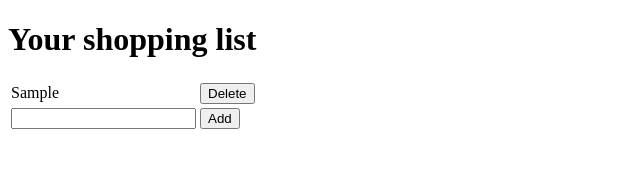
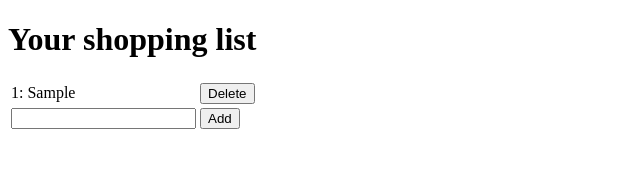
Before and after one commit to gamliela/blog-serverless-auth-example, a Next.js app: page / in a window 1280 px wide. Both pictures are taken after typing "Sample" into the empty fields and a click on the button "Add". Shown: the top 182 px of the page, without its empty margins (0-640 px from the left). Built offline with nearby package versions, Linux system fonts and the light colour scheme.

Commit message:
Refactor: separate ShoppingList to its own file

```diff
--- /dev/null
+++ b/src/components/ShoppingList.jsx
@@ -0,0 +1,49 @@
+import React, { useCallback, useRef, useState } from "react";
+
+let nextId = 1;
+
+function ShoppingList() {
+  const [list, setList] = useState([]);
+  const inputElement = useRef(null);
+
+  // adds the value in inputElement to the list
+  const addItem = useCallback(() => {
+    if (inputElement.current && inputElement.current.value) {
+      const newValue = inputElement.current.value;
+      setList((list) => [...list, { id: nextId++, value: newValue }]);
+      inputElement.current.value = "";
+    }
+  }, []);
+
+  // removes item from the list, identified by id
+  const deleteItem = (id) => {
+    setList((list) => list.filter((item) => item.id != id));
+  };
+
+  return (
+    <table>
+      <tbody>
+        {list.map((item) => (
+          <tr key={item.id}>
+            <td>
+              {item.id}: {item.value}
+            </td>
+            <td>
+              <button onClick={() => deleteItem(item.id)}>Delete</button>
+            </td>
+          </tr>
+        ))}
+        <tr>
+          <td>
+            <input ref={inputElement} type="text" />
+          </td>
+          <td>
+            <button onClick={addItem}>Add</button>
+          </td>
+        </tr>
+      </tbody>
+    </table>
+  );
+}
+
+export default ShoppingList;
--- a/src/pages/index.jsx
+++ b/src/pages/index.jsx
@@ -1,48 +1,5 @@
-import React, { useCallback, useRef, useState } from "react";
-
-let nextId = 0;
-
-function ShoppingList() {
-  const [list, setList] = useState([]);
-  const inputElement = useRef(null);
-
-  // adds the value in inputElement to the list
-  const addItem = useCallback(() => {
-    if (inputElement.current && inputElement.current.value) {
-      const newValue = inputElement.current.value;
-      setList((list) => [...list, newValue]);
-      inputElement.current.value = "";
-    }
-  }, []);
-
-  // removes the i'th item from the list
-  const deleteItem = (index) => {
-    setList((list) => list.filter((_, i) => i != index));
-  };
-
-  return (
-    <table>
-      <tbody>
-        {list.map((item, i) => (
-          <tr key={nextId++}>
-            <td>{item}</td>
-            <td>
-              <button onClick={() => deleteItem(i)}>Delete</button>
-            </td>
-          </tr>
-        ))}
-        <tr>
-          <td>
-            <input ref={inputElement} type="text" />
-          </td>
-          <td>
-            <button onClick={addItem}>Add</button>
-          </td>
-        </tr>
-      </tbody>
-    </table>
-  );
-}
+import React from "react";
+import ShoppingList from "../components/ShoppingList";
 
 function HomePage() {
   return (
```
